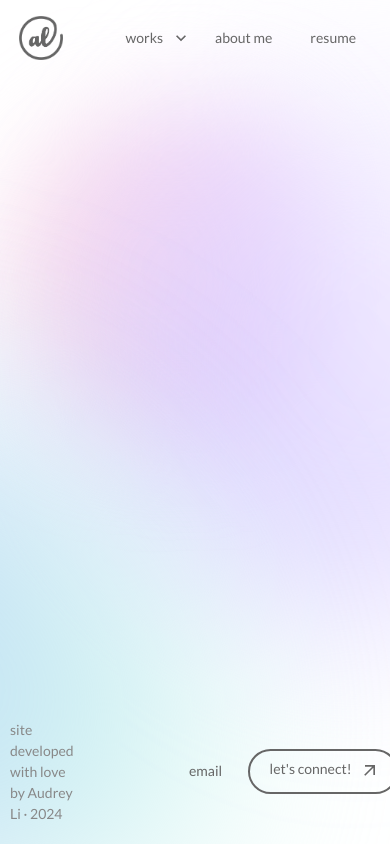
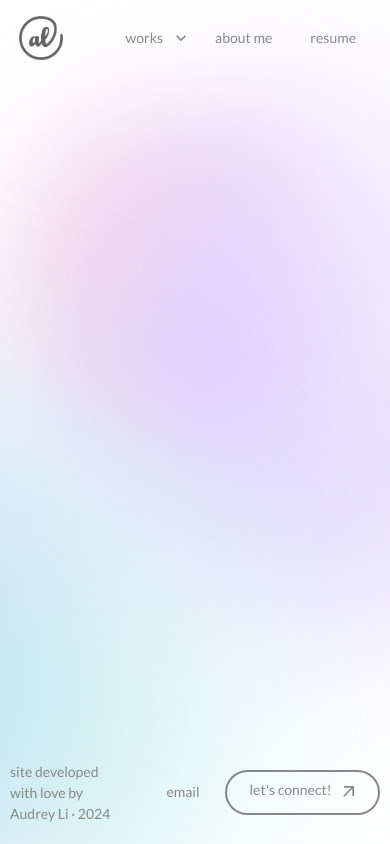
Before and after one commit to audreyyli/portfolio, a Next.js app in the folder portfolio/: page / in a window 390 px wide. Shown: the top 844 px of the page. Built offline with nearby package versions, Linux system fonts and the light colour scheme.

Commit message:
fixed responsiveness

```diff
--- a/portfolio/app/components/carousel/carousel.js
+++ b/portfolio/app/components/carousel/carousel.js
@@ -13,7 +13,7 @@ const Carousel = ({ triggerScroll, items }) => {
 
   // Responsive itemWidth based on screen size
   const itemWidth = isXs
-    ? "480px"
+    ? "410px"
     : isSm
     ? "500px"
     : "650px";
@@ -30,7 +30,7 @@ const Carousel = ({ triggerScroll, items }) => {
     triggerScroll,
     [0, 1],
     isXs
-      ? ["0%", "-4510%"]
+      ? ["0%", "-3900%"]
       : isSm
       ? ["0%", "-3400%"]
       : ["0%", "-4400%"]
--- a/portfolio/app/components/footer/footer.js
+++ b/portfolio/app/components/footer/footer.js
@@ -35,7 +35,7 @@ const Footer = () => {
           display: "flex",
           alignItems: "center",
           gap: { xs: "10px", md: "20px" },
-          marginLeft: { xs: "100px", md: "0" },
+          marginLeft: { xs: "25px", md: "0" },
         }}
       >
         {/* Email Button */}
@@ -46,7 +46,7 @@ const Footer = () => {
             textTransform: "none",
             fontWeight: 400,
             fontSize: { xs: "14px", sm: "16px", md: "18px" },
-            color: "#666",
+            color: "#888",
             position: "relative",
             overflow: "hidden",
             textAlign: "center",
@@ -82,15 +82,15 @@ const Footer = () => {
             fontSize: { xs: "14px", sm: "16px", md: "18px" },
             textTransform: "none",
             backgroundColor: "transparent",
-            color: "#666",
-            border: "2px solid #666",
+            color: "#888",
+            border: "2px solid #888",
             borderRadius: "50px",
             paddingBottom: "10px",
             boxShadow: "none",
             position: "relative",
             overflow: "hidden",
             transition: "all 0.3s ease-in-out",
-            width: { xs: "150px", sm: "170px", md: "auto" },
+            width: { xs: "155px", sm: "170px", md: "auto" },
             "& .MuiButton-endIcon": {
               transition: "transform 0.3s ease-in-out",
             },
--- a/portfolio/app/components/header/header.js
+++ b/portfolio/app/components/header/header.js
@@ -1,9 +1,8 @@
-import React, { useState } from 'react';
-import Link from 'next/link';
-import { AppBar, Toolbar, Box, Button, Menu, MenuItem } from '@mui/material';
+import React, { useState } from "react";
+import Link from "next/link";
+import { AppBar, Toolbar, Box, Button, Menu, MenuItem } from "@mui/material";
 import CustomButton from "../../mui/button.js";
-import ExpandMoreIcon from '@mui/icons-material/ExpandMore';
-//import { Link as ScrollLink } from "react-scroll";
+import ExpandMoreIcon from "@mui/icons-material/ExpandMore";
 
 export default function Header() {
   const [isHovered, setIsHovered] = useState(false);
@@ -25,8 +24,8 @@ export default function Header() {
       position="sticky"
       top={0}
       sx={{
-        width: '100%',
-        backgroundColor: 'none',
+        width: "100%",
+        backgroundColor: "none",
         zIndex: 1100,
         boxShadow: "none",
         paddingY: "10px",
@@ -37,31 +36,39 @@ export default function Header() {
         position="static"
         color="none"
         sx={{
-          maxWidth: '100%',
-          margin: '0 auto',
-          backgroundColor: 'none',
-          boxShadow: 'none',
+          maxWidth: "100%",
+          margin: "0 auto",
+          backgroundColor: "none",
+          boxShadow: "none",
         }}
       >
-        <Toolbar sx={{ justifyContent: 'space-between' }}>
+        <Toolbar sx={{ justifyContent: "space-between" }}>
           {/* Left: Logo */}
           <Box
-            sx={{ flexGrow: 0, display: 'flex', alignItems: 'center' }}
+            sx={{ flexGrow: 0, display: "flex", alignItems: "center" }}
             onMouseEnter={() => setIsHovered(true)}
             onMouseLeave={() => setIsHovered(false)}
           >
             <Link href="/" passHref>
               <Box
                 component="img"
-                src={isHovered ? '/images/logoHover.png' : '/images/logo.png'}
+                src={isHovered ? "/images/logoHover.png" : "/images/logo.png"}
                 alt="Logo"
-                sx={{ width: { xs: "50px", md: "60px" }, height: 'auto', cursor: 'pointer' }}
+                sx={{ width: { xs: "50px", md: "60px" }, height: "auto", cursor: "pointer" }}
               />
             </Link>
           </Box>
 
           {/* Right: Navigation */}
-          <Box sx={{ display: 'flex', flexGrow: 1, justifyContent: 'flex-end', alignItems: 'center', gap: { xs: "2px", md: '20px' } }}>
+          <Box
+            sx={{
+              display: "flex",
+              flexGrow: 1,
+              justifyContent: "flex-end",
+              alignItems: "center",
+              gap: { xs: "2px", md: "20px" },
+            }}
+          >
             <Box
               onMouseEnter={handleMenuOpen}
               onMouseLeave={handleMenuClose}
@@ -71,13 +78,13 @@ export default function Header() {
                 endIcon={<ExpandMoreIcon />}
                 disableRipple
                 sx={{
-                  textTransform: 'none',
+                  textTransform: "none",
                   fontWeight: 400,
                   fontSize: { xs: "14px", sm: "16px", md: "18px" },
-                  color: '#666',
-                  position: 'relative',
-                  overflow: 'hidden',
-                  textAlign: 'center',
+                  color: "#888",
+                  position: "relative",
+                  overflow: "hidden",
+                  textAlign: "center",
                 }}
               >
                 works
@@ -92,76 +99,75 @@ export default function Header() {
                 }}
                 PaperProps={{
                   sx: {
-                    backgroundColor: 'transparent',
-                    color: '#444',
-                    boxShadow: 'none',
+                    backgroundColor: "transparent",
+                    color: "#444",
+                    boxShadow: "none",
                   },
                 }}
               >
-
-              {/* <MenuItem
+                <MenuItem
                   onClick={handleMenuClose}
                   sx={{
-                  fontSize: '16px',
+                    fontSize: "16px",
                     fontWeight: 400,
-                  color: '#666',
-                  textTransform: 'none',
-                  position: 'relative',
-                  overflow: 'hidden',
-                  padding: '8px 16px',
-                  transition: 'color 0.3s',
-                  backgroundColor: 'transparent',
-                  '&:hover': {
-                    color: '#111',
-                    backgroundColor: 'transparent',
-                    '&::after': {
-                      width: '100%',
+                    color: "#666",
+                    textTransform: "none",
+                    position: "relative",
+                    overflow: "hidden",
+                    padding: "8px 16px",
+                    transition: "color 0.3s",
+                    backgroundColor: "transparent",
+                    "&:hover": {
+                      color: "#111",
+                      backgroundColor: "transparent",
+                      "&::after": {
+                        width: "100%",
                       },
                     },
-                  '&::after': {
+                    "&::after": {
                       content: '""',
-                    position: 'absolute',
-                    bottom: '0px',
-                    left: '0',
-                    height: '2px',
-                    backgroundColor: '#111',
-                    width: '0%',
-                    transition: 'width 0.4s ease',
+                      position: "absolute",
+                      bottom: "0px",
+                      left: "0",
+                      height: "2px",
+                      backgroundColor: "#111",
+                      width: "0%",
+                      transition: "width 0.4s ease",
                     },
                   }}
                 >
-                <ScrollLink to="section2" smooth={true} duration={500}>
+                  <Link href="/#section2" passHref>
                     projects
-                </ScrollLink>
-              </MenuItem> */}
+                  </Link>
+                </MenuItem>
                 <MenuItem
                   onClick={handleMenuClose}
                   sx={{
                     fontSize: { xs: "14px", sm: "16px", md: "18px" },
                     fontWeight: 400,
-                    color: '#666',
-                    textTransform: 'none',
-                    position: 'relative',
-                    overflow: 'hidden',
-                    padding: '8px 16px',
-                    transition: 'color 0.3s',
+                    color: "#888",
+                    textTransform: "none",
+                    position: "relative",
+                    overflow: "hidden",
+                    padding: "8px 16px",
+                    transition: "color 0.3s",
                     backgroundColor: "transparent",
-                    '&:hover': {
-                      color: '#111',
+                    "&:hover": {
+                      color: "#111",
                       backgroundColor: "transparent",
-                      '&::after': {
-                        width: '100%',
+                      "&::after": {
+                        width: "100%",
                       },
                     },
-                    '&::after': {
+                    "&::after": {
                       content: '""',
-                      position: 'absolute',
-                      bottom: '0px',
-                      left: '0',
-                      height: '2px',
-                      backgroundColor: '#111',
-                      width: '0%',
-                      transition: 'width 0.4s ease',
+                      position: "absolute",
+                      bottom: "0px",
+                      left: "0",
+                      height: "2px",
+                      backgroundColor: "#111",
+                      width: "0%",
+                      transition: "width 0.4s ease",
                     },
                   }}
                 >
@@ -172,10 +178,25 @@ export default function Header() {
               </Menu>
             </Box>
             <Link href="/about" passHref>
-              <CustomButton variantType="header" sx={{ textTransform: 'none', fontSize: { xs: "14px", sm: "16px", md: "18px" }, }}>about me</CustomButton>
+              <CustomButton
+                variantType="header"
+                sx={{ textTransform: "none", fontSize: { xs: "14px", sm: "16px", md: "18px" } }}
+              >
+                about me
+              </CustomButton>
             </Link>
-            <Link href="https://drive.google.com/file/d/1T9rz24Lk_VVmbJu8VPyuUEPD3zT7-ujs/view?usp=sharing" passHref target="_blank" rel="noopener noreferrer">
-              <CustomButton variantType="header" sx={{ textTransform: 'none', fontSize: { xs: "14px", sm: "16px", md: "18px" }, }}>resume</CustomButton>
+            <Link
+              href="https://drive.google.com/file/d/1T9rz24Lk_VVmbJu8VPyuUEPD3zT7-ujs/view?usp=sharing"
+              passHref
+              target="_blank"
+              rel="noopener noreferrer"
+            >
+              <CustomButton
+                variantType="header"
+                sx={{ textTransform: "none", fontSize: { xs: "14px", sm: "16px", md: "18px" } }}
+              >
+                resume
+              </CustomButton>
             </Link>
           </Box>
         </Toolbar>
--- a/portfolio/app/graphics/page.tsx
+++ b/portfolio/app/graphics/page.tsx
@@ -198,8 +198,9 @@ export default function graphics() {
           <Typography
             variant="h2"
             sx={{
+              fontFamily: "Lato",
               marginTop: { xs: "30px", sm: "50px" },
-              fontWeight: "bold",
+              fontWeight: 900,
               fontSize: { xs: "50px", sm: "60px" }, // Adjust font size for mobile
               textTransform: "none",
               color: "#444",
@@ -210,6 +211,8 @@ export default function graphics() {
           <Typography
             variant="h6"
             sx={{
+              fontFamily: "Lato",
+              fontWeight: 400,
               textTransform: "none",
               color: "#888",
               fontSize: { xs: "18px", sm: "20px" }, // Adjust font size for mobile
--- a/portfolio/app/mui/button.js
+++ b/portfolio/app/mui/button.js
@@ -25,7 +25,7 @@ const CustomButton = styled(Button)(({ variantType }) => ({
         padding: '8px 18px',
         fontSize: '18px',
         backgroundColor: 'transparent',
-        color: "#666",
+        color: "#888",
         fontWeight: "400",
         position: 'relative',
         overflow: 'hidden',
```
Also changed, not shown: portfolio/app/page.tsx (+18 -17 lines), portfolio/app/projects/epiPlan/page.tsx (+19 -2 lines), portfolio/app/projects/instagram/page.tsx (+19 -2 lines), portfolio/app/projects/twoSmallMen/page.tsx (+19 -2 lines), portfolio/app/projects/wuksa/page.tsx (+19 -2 lines). Lines whose indentation alone changed are shown as unchanged.
